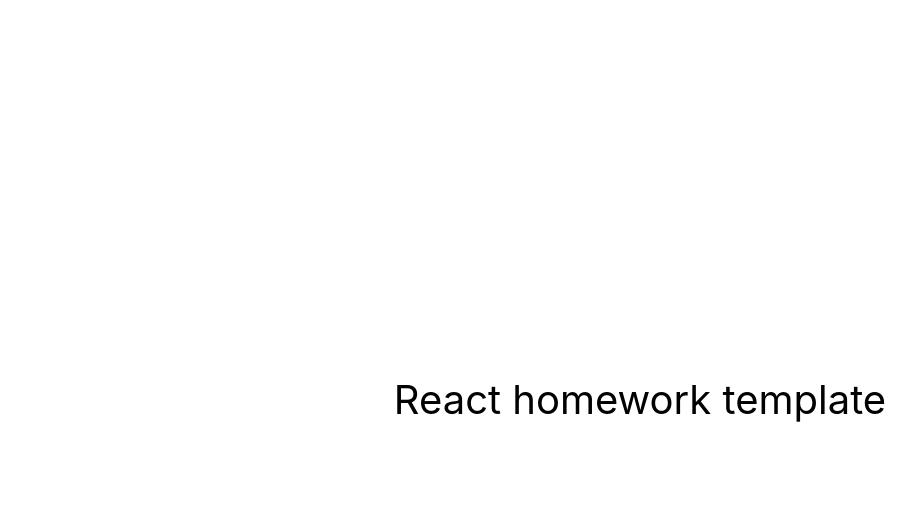
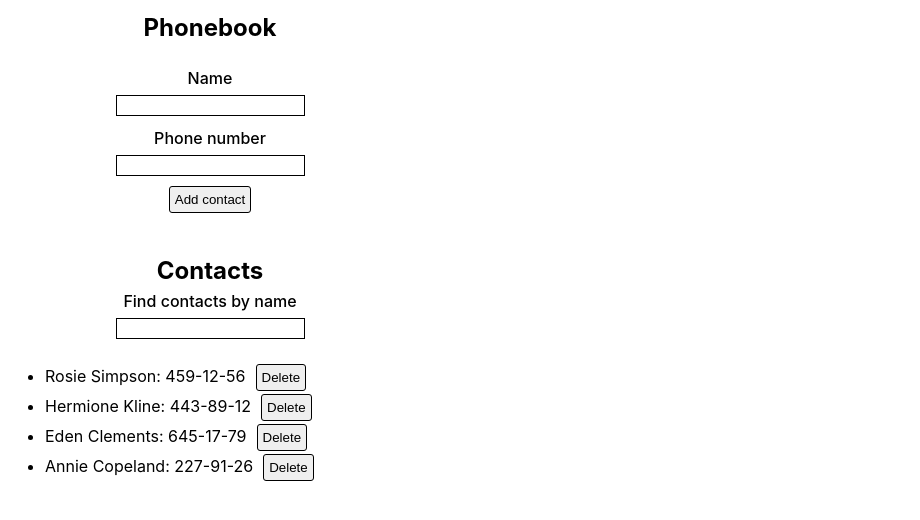
Before and after one commit to abdeev/goit-react-hw-03-phonebook, a React (Create React App) app: page / in a window 1280 px wide. Shown: the top 520 px of the page, without its empty margins (0-920 px from the left). Built offline with nearby package versions, Linux system fonts and the light colour scheme.

Commit message:
adding react markup

```diff
--- a/package.json
+++ b/package.json
@@ -1,12 +1,13 @@
 {
-  "name": "goit-react-hw-02-feedback",
+  "name": "react-homework-template",
   "version": "0.1.0",
   "private": true,
-  "homepage": "https://abdeev.github.io/goit-react-hw-02-feedback/",
+  "homepage": "https://goitacademy.github.io/react-homework-template/",
   "dependencies": {
     "@testing-library/jest-dom": "^5.16.3",
     "@testing-library/react": "^12.1.4",
     "@testing-library/user-event": "^13.5.0",
+    "nanoid": "^4.0.0",
     "react": "^18.1.0",
     "react-dom": "^18.1.0",
     "react-scripts": "5.0.1",
--- a/src/components/App.jsx
+++ b/src/components/App.jsx
@@ -1,16 +1,8 @@
+import Phonebook from './Phonebook'
 export const App = () => {
   return (
-    <div
-      style={{
-        height: '100vh',
-        display: 'flex',
-        justifyContent: 'center',
-        alignItems: 'center',
-        fontSize: 40,
-        color: '#010101'
-      }}
-    >
-      React homework template
+    <div>
+      <Phonebook />
     </div>
   );
 };
--- /dev/null
+++ b/src/components/Button.jsx
@@ -0,0 +1,15 @@
+import PropTypes from 'prop-types';
+import css from './Phonebook.module.css';
+
+const DeleteButton = ({ handleDeleteCard }) => {
+  return (
+    <button type="button" onClick={handleDeleteCard} className={css.delete_button}>
+      Delete
+    </button>
+  );
+};
+DeleteButton.propTypes = {
+  handleDeleteCard: PropTypes.func,
+};
+
+export default DeleteButton;
--- /dev/null
+++ b/src/components/ContactsList.jsx
@@ -0,0 +1,39 @@
+import React, { Component } from 'react';
+import PropTypes from 'prop-types';
+import DeleteButton from './Button'
+import css from './Phonebook.module.css';
+
+class ContactsList extends Component {
+    state = {
+        contacts: [],
+        filter: '',
+        name: '',
+        number: ''
+    }
+    handleChange = e => {
+        this.setState({ [e.currentTarget.name]: e.currentTarget.value });
+
+    };
+    filterChange = e => {
+        this.setState({filter: e.currentTarget.value})
+    }
+    render() {
+        const { contacts } = this.props;
+        const handleDeleteCard = this.props.handleDeleteCard;
+        return (
+                <ul className={css.phonebook_list}>
+                    {contacts.map(item => (
+                        <li className={css.list_item} key={item.id}>{item.name}: {item.number}
+                            <DeleteButton handleDeleteCard={() => handleDeleteCard(item.id)} />
+                        </li>))}
+                </ul>
+        )
+    }
+}
+ContactsList.propTypes = {
+    id: PropTypes.number,
+    name: PropTypes.string,
+    handleDeleteCard: PropTypes.func,
+}
+
+export default ContactsList;
--- /dev/null
+++ b/src/components/Filter.jsx
@@ -0,0 +1,22 @@
+import PropTypes from 'prop-types';
+import css from './Phonebook.module.css';
+
+export default function Filter({ onFilter, filter }) {
+    return (
+        <label className={css.label}>
+            Find contacts by name
+            <input
+                onChange={onFilter}
+                type="text"
+                value={filter}
+                className={css.input}
+            ></input>
+        </label>
+    )
+}
+
+Filter.propTypes = {
+    onFilter: PropTypes.func,
+    filter: PropTypes.string,
+
+}
--- /dev/null
+++ b/src/components/Form.jsx
@@ -0,0 +1,65 @@
+import { Component } from "react";
+import { nanoid } from 'nanoid';
+import css from './Phonebook.module.css';
+
+
+class ContactForm extends Component {
+    state = {
+        id:'',
+        name: '',
+        number: ''
+    }
+    handleChange = e => {
+        this.setState({ id: nanoid(), [e.currentTarget.name]: e.currentTarget.value });
+
+    };
+    onButtonSubmit = (e) => {
+        e.preventDefault();
+        this.props.submitProps(this.state);
+
+        this.reset();
+    };
+    reset = () => {
+        this.setState({name: '', number: '',id:''})
+    };
+
+    render() {
+        return (
+            <form className={css.form_input} onSubmit={this.onButtonSubmit}>
+                <label className={css.label} htmlFor="name">
+                    Name
+                    <input
+                        className={css.input_name}
+                    type="text"
+                    name="name"
+                    pattern="^[a-zA-Zа-яА-Я]+(([' -][a-zA-Zа-яА-Я ])?[a-zA-Zа-яА-Я]*)*$"
+                    title="Name may contain only letters, apostrophe, dash and spaces. For example Adrian, Jacob Mercer, Charles de Batz de Castelmore d'Artagnan"
+                    required
+                    value={this.state.name}
+                    onChange={this.handleChange}
+                />
+                </label>
+
+
+
+                <label className={css.label} htmlFor="number">
+                    Phone number
+                    <input
+                        className={css.input_phone}
+                    type="tel"
+                    name="number"
+                    pattern="\+?\d{1,4}?[-.\s]?\(?\d{1,3}?\)?[-.\s]?\d{1,4}[-.\s]?\d{1,4}[-.\s]?\d{1,9}"
+                    title="Phone number must be digits and can contain spaces, dashes, parentheses and can start with +"
+                    required
+                    value={this.state.number}
+                    onChange={this.handleChange}
+                />
+                </label>
+                <button className={css.button_submit} type="submit">Add contact</button>
+            </form>
+
+        );
+    }
+}
+
+export default ContactForm;
--- /dev/null
+++ b/src/components/Phonebook.jsx
@@ -0,0 +1,62 @@
+import React, { Component } from 'react';
+import Section from './Section';
+import ContactForm from './Form';
+import ByNameFilter from './Filter';
+import ContactsList from './ContactsList';
+import css from './Phonebook.module.css';
+
+class Phonebook extends Component {
+    state = {
+        contacts: [
+            {id: 'id-1', name: 'Rosie Simpson', number: '459-12-56'},
+            {id: 'id-2', name: 'Hermione Kline', number: '443-89-12'},
+            {id: 'id-3', name: 'Eden Clements', number: '645-17-79'},
+            {id: 'id-4', name: 'Annie Copeland', number: '227-91-26'},
+        ],
+        name: '',
+        number: '',
+        filter: ''
+    }
+
+    formSubmitHandler = (data) => {
+        if (this.state.contacts.some(({ name }) => name === data.name)) {alert(`${data.name} is already in contacts!`);
+      return;
+    }
+        this.setState(prev => ({ contacts: [...prev.contacts, data] }));
+    };
+    handleFilter = e => {this.setState({ filter: e.currentTarget.value });
+    };
+    handleDeleteContact = id => {
+     this.setState(prev => ({
+      contacts: prev.contacts.filter(contact => contact.id !== id),
+    }));
+  };
+    render() {
+        const { contacts, filter } = this.state;
+        const filteredContacts = contacts.filter(({ name }) => name.toLowerCase().includes(filter.toLowerCase()));
+        return (
+            <div>
+                <Section
+                    className={css.section}
+                    title='Phonebook'
+                    children={
+                        <ContactForm submitProps={this.formSubmitHandler} />
+                    }
+                />
+                <section className={css.section}>
+                    <h2 className={css.header}>Contacts</h2>
+                <ByNameFilter
+                    filter={filter}
+                    onFilter={this.handleFilter}
+                />
+                <ContactsList
+                    contacts={filteredContacts}
+                    handleDeleteCard={this.handleDeleteContact}
+                />
+                </section>
+
+            </div>
+        )
+}
+}
+export default Phonebook;
--- /dev/null
+++ b/src/components/Phonebook.module.css
@@ -0,0 +1,65 @@
+.section {
+  padding: 10px;
+  max-width: 400px;
+}
+.header {
+  text-align: center;
+  margin: 0 auto;
+}
+.form_input {
+  display: flex;
+  flex-direction: column;
+
+  padding: 20px;
+}
+.label {
+  display: flex;
+  flex-direction: column;
+  text-align: center;
+  font-weight: 500;
+}
+.input_name,
+.input_phone,
+.input {
+  padding: 2px 5px;
+  margin: 5px auto 10px;
+  border: 1px solid #000;
+}
+.button_submit {
+  width: fit-content;
+  padding: 5px;
+  margin: 0 auto;
+  border: 1px solid black;
+  border-radius: 3px;
+  transition: all ease-in-out 0.3s;
+}
+.button_submit:hover {
+  background-color: rgb(53, 55, 222);
+  color: aliceblue;
+}
+.phonebook_list {
+  display: flex;
+  flex-direction: column;
+  padding: 15px;
+  align-items: left;
+}
+.list_item {
+  margin-left: 20px;
+}
+.delete_button {
+  width: fit-content;
+  padding: 5px;
+  margin-left: 10px;
+  margin-right: 5px;
+  margin-bottom: 3px;
+  border: 1px solid black;
+  border-radius: 3px;
+  transition: all ease-in-out 0.3s;
+}
+.delete_button:hover {
+  background-color: rgb(199, 46, 26);
+  color: aliceblue;
+}
+button {
+  cursor: pointer;
+}
--- /dev/null
+++ b/src/components/Section.jsx
@@ -0,0 +1,10 @@
+import css from './Phonebook.module.css';
+
+const Section = ({ title, children }) => (
+    <section className={css.section}>
+            {title && <h2 className={css.header}>{title}</h2>}
+            {children}
+        </section>
+);
+
+export default Section
```
Also changed, not shown: 1 other file (tests, documents, lock files or other folders).
